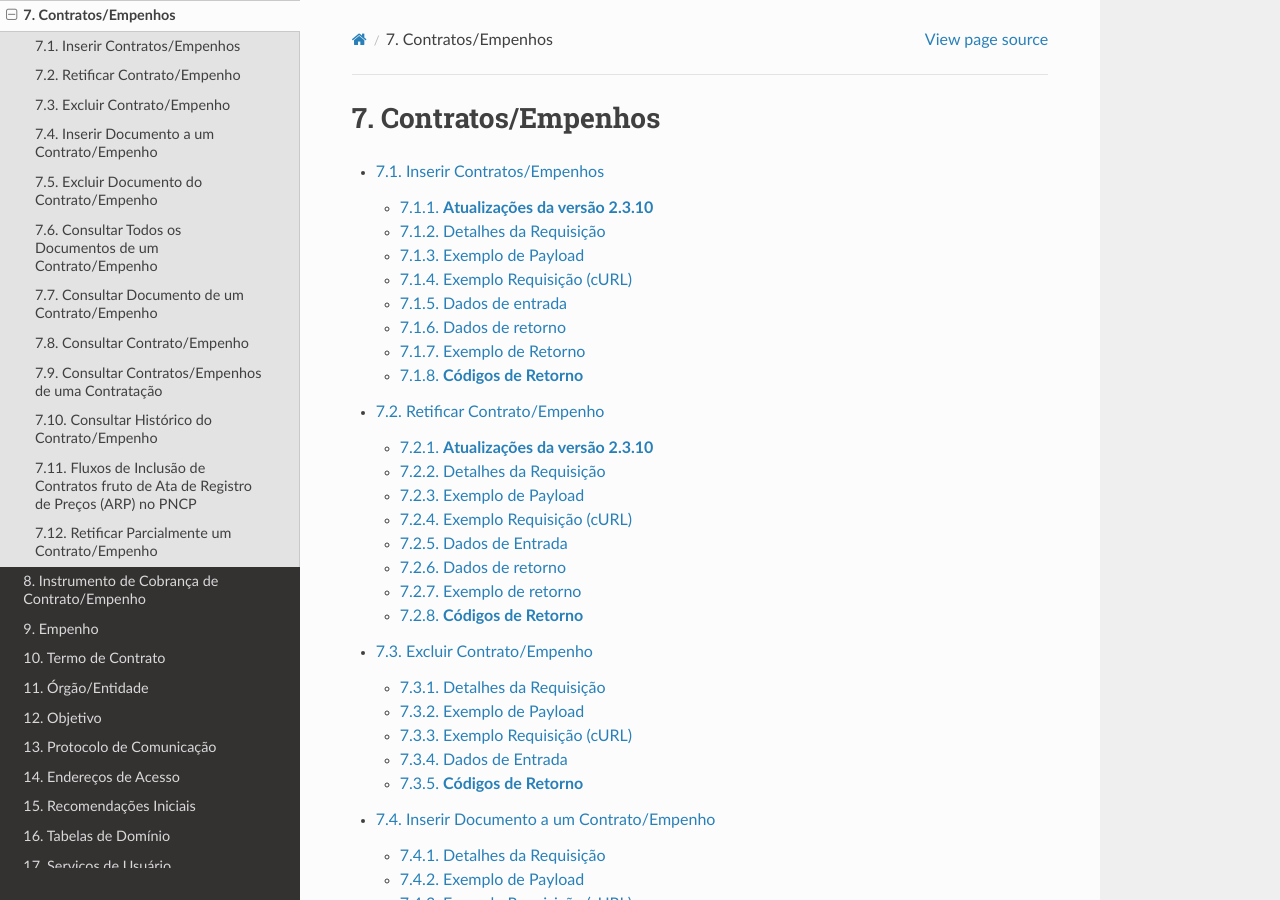
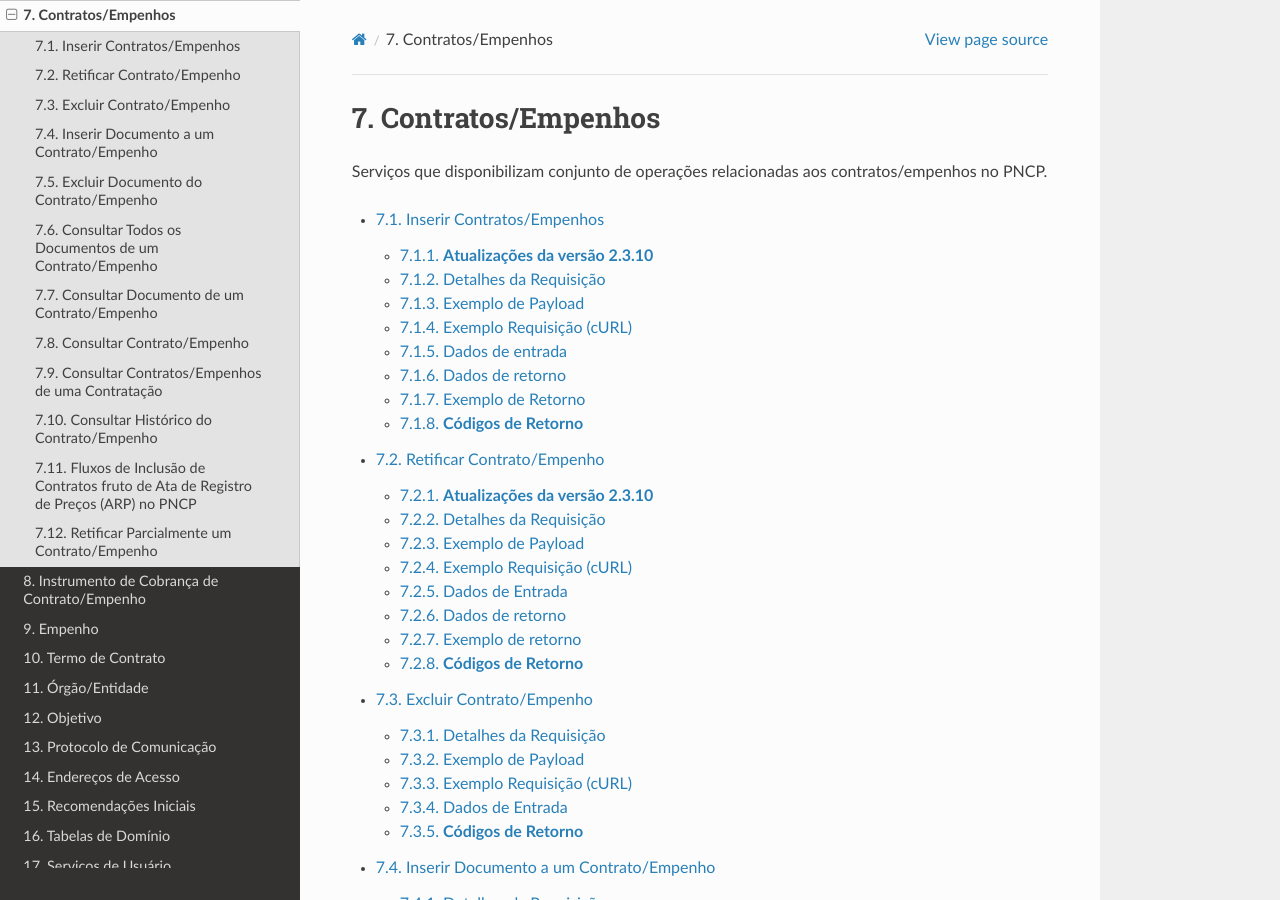
Before and after one commit to carlosmgi/Manual-de-Integracao-do-PNCP, a Sphinx documentation site: the page built from docs/source/contrato_empenho/index.rst, in a window 1280 px wide and 900 px high. Built offline with Sphinx 7.4.7 and the Read the Docs theme 3.1.0, drawn with Linux system fonts in a browser that asks for light colours; pages that are not in the unit, such as notebooks, are missing from menus.

Commit message:
Update index.rst

```diff
--- a/docs/source/contrato_empenho/index.rst
+++ b/docs/source/contrato_empenho/index.rst
@@ -1,5 +1,7 @@
 Contratos/Empenhos
 ==================
+
+Serviços que disponibilizam conjunto de operações relacionadas aos contratos/empenhos no PNCP.
 
 .. toctree::
    :maxdepth: 3
```
